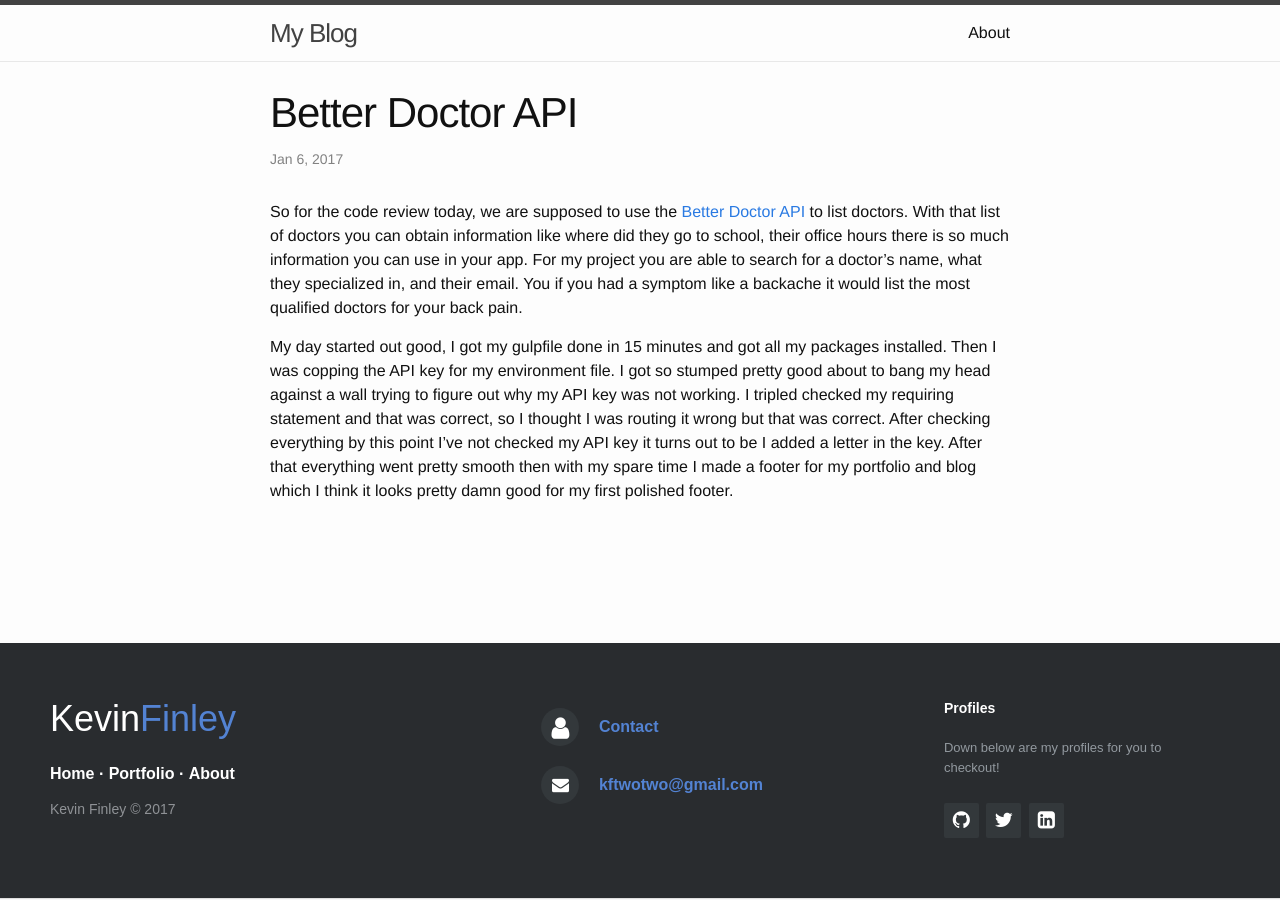
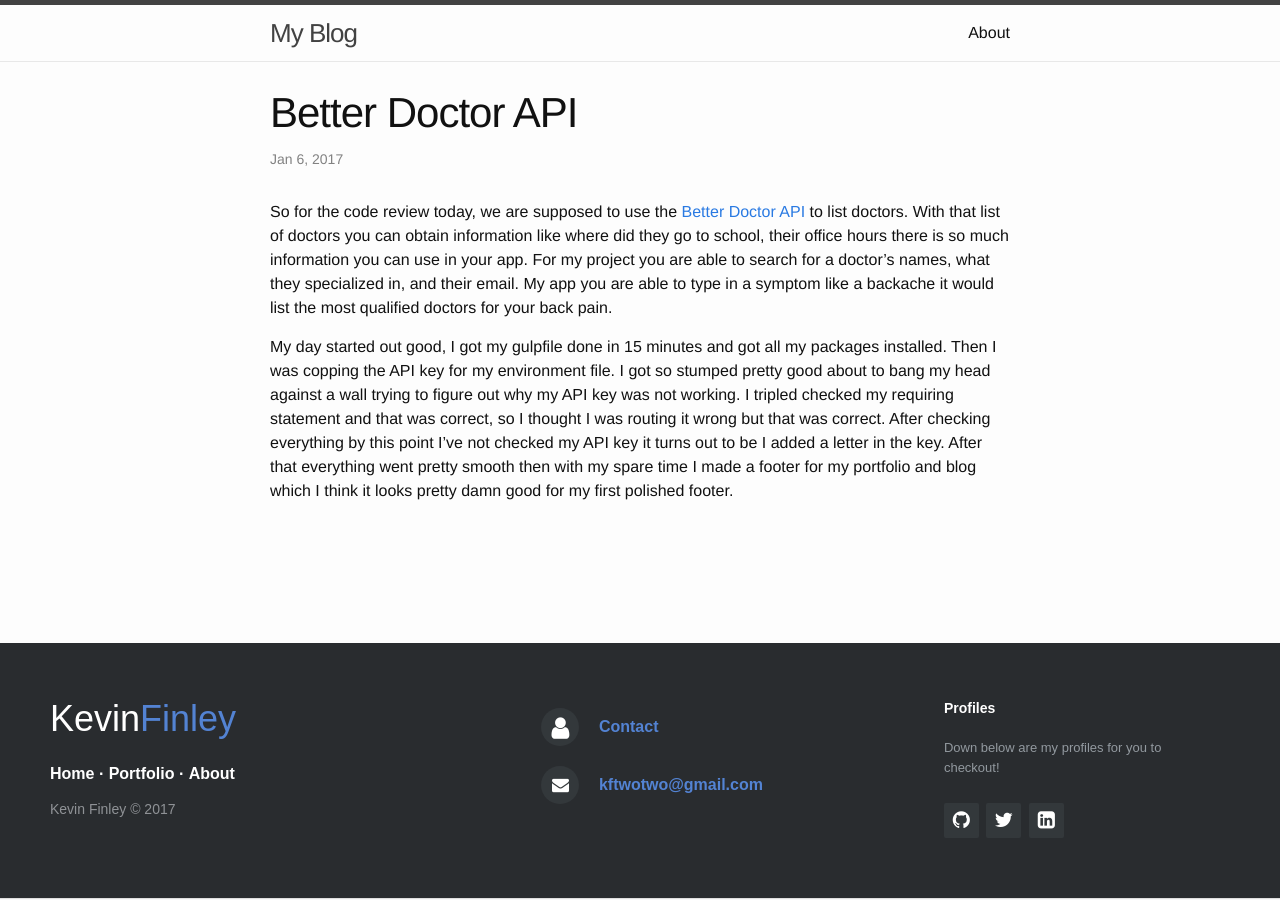
Before and after one commit to kftwotwo/kftwotwo.github.io, a Jekyll site: the page built from _posts/2017-1-6-testday.markdown, in a window 1280 px wide. Built offline with Jekyll 4.4.1, drawn with Linux system fonts in a browser that asks for light colours.

Commit message:
add better doctor content

```diff
--- a/_posts/2017-1-6-testday.markdown
+++ b/_posts/2017-1-6-testday.markdown
@@ -5,6 +5,6 @@ date:   2017-1-6 20:18:04
 categories: objects
 ---
 
-So for the code review today, we are supposed to use the [Better Doctor API](https://developer.betterdoctor.com/) to list doctors. With that list of doctors you can obtain information like where did they go to school, their office hours there is so much information you can use in your app. For my project you are able to search for a doctor's name, what they specialized in, and their email. You if you had a symptom like a backache it would list the most qualified doctors for your back pain.
+So for the code review today, we are supposed to use the [Better Doctor API](https://developer.betterdoctor.com/) to list doctors. With that list of doctors you can obtain information like where did they go to school, their office hours there is so much information you can use in your app. For my project you are able to search for a doctor's names, what they specialized in, and their email. My app you are able to type in a symptom like a backache it would list the most qualified doctors for your back pain.
 
 My day started out good, I got my gulpfile done in 15 minutes and got all my packages installed. Then I was copping the API key for my environment file. I got so stumped pretty good about to bang my head against a wall trying to figure out why my API key was not working. I tripled checked my requiring statement and that was correct, so I thought I was routing it wrong but that was correct. After checking everything by this point I've not checked my API key it turns out to be I added a letter in the key. After that everything went pretty smooth then with my spare time I made a footer for my portfolio and blog which I think it looks pretty damn good for my first polished footer.
```
